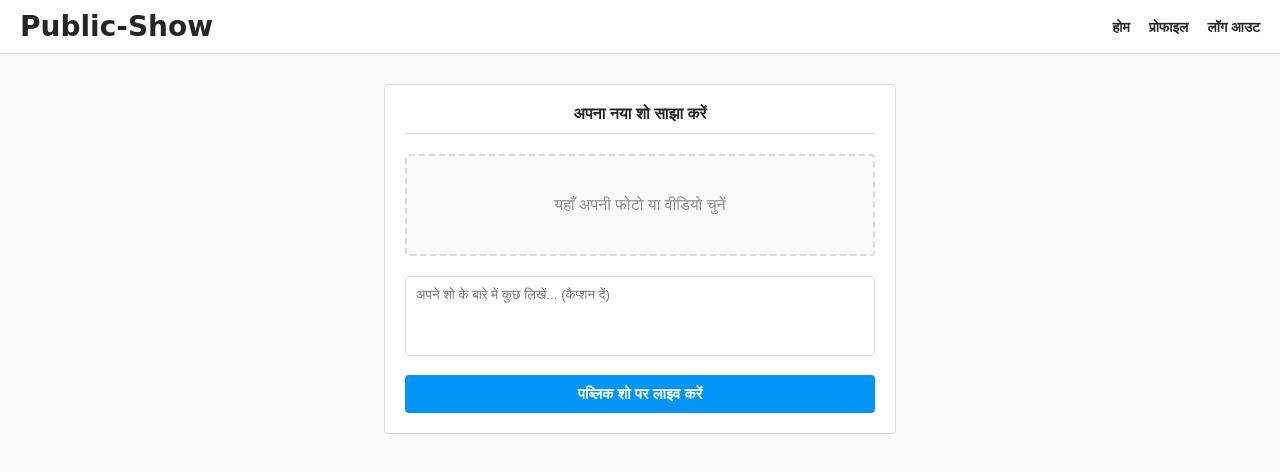
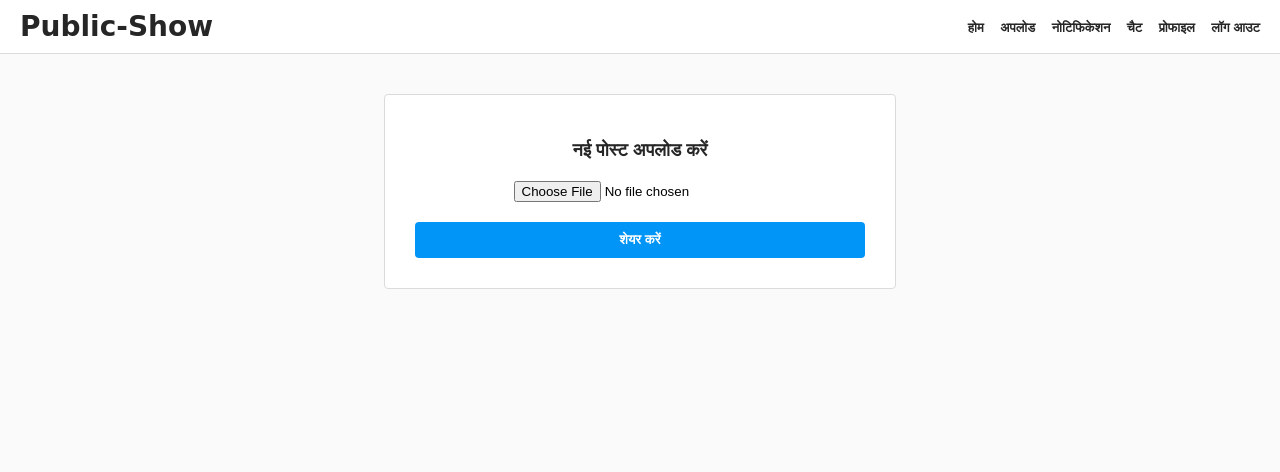
Before and after one commit to anddep9793-code/Public-Show, a plain HTML site: page upload.html in a window 1280 px wide. Drawn offline with Linux system fonts and the light colour scheme.

Commit message:
Update upload.html

```diff
--- a/upload.html
+++ b/upload.html
@@ -3,7 +3,7 @@
 <head>
     <meta charset="UTF-8">
     <meta name="viewport" content="width=device-width, initial-scale=1.0">
-    <title>Public-Show - नया शो अपलोड करें</title>
+    <title>Public-Show - अपलोड</title>
     <style>
         body {
             font-family: Arial, sans-serif;
@@ -28,57 +28,36 @@
         .nav-links a {
             text-decoration: none;
             color: #262626;
-            margin-left: 15px;
+            margin-left: 12px;
             font-weight: bold;
-            font-size: 14px;
+            font-size: 13px;
         }
         .upload-container {
-            max-width: 470px;
-            margin: 30px auto;
+            max-width: 450px;
+            margin: 40px auto;
             background-color: #fff;
             border: 1px solid #dbdbdb;
             border-radius: 4px;
-            padding: 20px;
+            padding: 30px;
+            text-align: center;
         }
-        .upload-title {
-            font-size: 16px;
-            font-weight: bold;
-            text-align: center;
+        .upload-container h2 {
+            font-size: 18px;
+            color: #262626;
             margin-bottom: 20px;
-            color: #262626;
-            border-bottom: 1px solid #dbdbdb;
-            padding-bottom: 10px;
         }
-        .drop-box {
-            border: 2px dashed #dbdbdb;
-            padding: 40px 20px;
-            text-align: center;
-            color: #8e8e8e;
-            margin-bottom: 20px;
-            border-radius: 4px;
-            background-color: #fafafa;
+        .file-input {
+            margin: 20px 0;
         }
-        textarea {
-            width: 100%;
-            height: 80px;
-            padding: 10px;
-            border: 1px solid #dbdbdb;
-            border-radius: 4px;
-            resize: none;
-            box-sizing: border-box;
-            margin-bottom: 15px;
-            font-family: Arial, sans-serif;
-        }
-        .publish-btn {
-            width: 100%;
-            padding: 10px;
+        .upload-btn {
             background-color: #0095f6;
             color: white;
             border: none;
+            padding: 10px 20px;
             border-radius: 4px;
             font-weight: bold;
             cursor: pointer;
-            font-size: 15px;
+            width: 100%;
         }
     </style>
 </head>
@@ -88,21 +67,20 @@
         <div class="logo">Public-Show</div>
         <div class="nav-links">
             <a href="stage.html">होम</a>
+            <a href="upload.html">अपलोड</a>
+            <a href="notifications.html">नोटिफिकेशन</a>
+            <a href="messages.html">चैट</a>
             <a href="profile.html">प्रोफाइल</a>
             <a href="index.html">लॉग आउट</a>
         </div>
     </header>
 
     <div class="upload-container">
-        <div class="upload-title">अपना नया शो साझा करें</div>
-
-        <div class="drop-box">
-            यहाँ अपनी फोटो या वीडियो चुनें
+        <h2>नई पोस्ट अपलोड करें</h2>
+        <div class="file-input">
+            <input type="file">
         </div>
-
-        <textarea placeholder="अपने शो के बारे में कुछ लिखें... (कैप्शन दें)"></textarea>
-
-        <button class="publish-btn">पब्लिक शो पर लाइव करें</button>
+        <button class="upload-btn" onclick="alert('पोस्ट अपलोड हो गई!')">शेयर करें</button>
     </div>
 
 </body>
```
